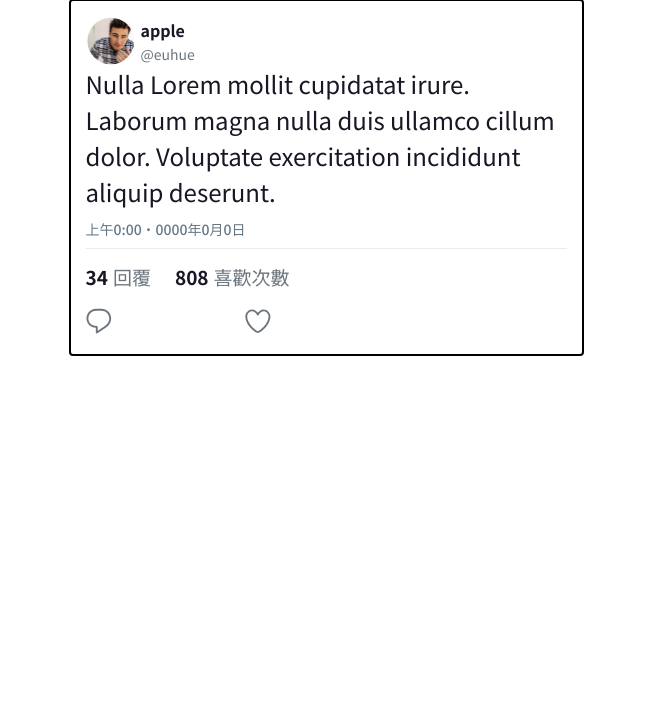
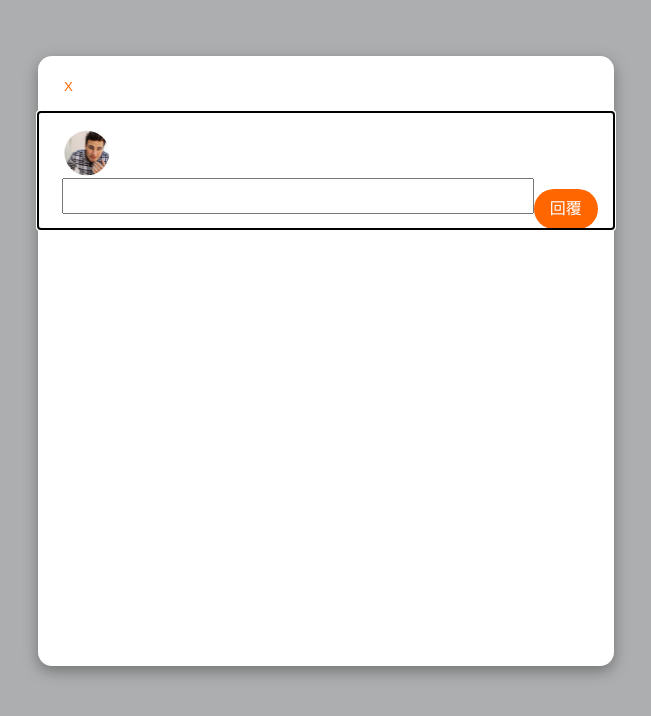
Before and after one commit to zebrrrra/twitter_challenge, a React (Create React App) app: page /login in a window 1280 px wide. Shown: the top 716 px of the page, without its empty margins (314-965 px from the left). Built offline with nearby package versions, Linux system fonts and the light colour scheme.

Commit message:
feat:add modal layout

```diff
--- a/src/App.jsx
+++ b/src/App.jsx
@@ -1,14 +1,14 @@
 import "./style/main.scss"
 import { BrowserRouter, Route, Routes } from 'react-router-dom';
 import { LoginPage, AdminLoginPage, RegisterPage, } from "./pages";
-import { MainTweet } from "./components";
+import { TweetModal } from "./components"
 
 function App() {
   return (
     <div className="App">
       <BrowserRouter>
         <Routes>
-          <Route path="login" element={<MainTweet />} />
+          <Route path="login" element={<TweetModal />} />
           <Route path="admin" element={<AdminLoginPage />} />
           <Route path="register" element={<RegisterPage />} />
 
--- /dev/null
+++ b/src/components/TweetModal/TweetModal.jsx
@@ -0,0 +1,28 @@
+import style from "./TweetModal.module.scss"
+
+// avatar會拿掉改成接props
+import avatar from '../../assets/icons/avatar.svg'
+
+
+const TweetModal = (onClose) => {
+
+  return (
+    <div className={style.background}>
+      <div className={style.container}>
+        <div className={style.buttonContainer}>
+          <button className={style.saveButton} onClick={() => onClose(false)}> X </button>
+        </div>
+        {/* 底下layout 未完成 */}
+        <div className={style.ContentContainer}>
+          <div className={`${style.avatarContainer} ${style.down}`}>
+            <img src={avatar} alt="avatar" />
+          </div>
+          <textarea style={{ resize: 'none', width: '88%' }}></textarea>
+          <button className={style.button}>回覆</button>
+        </div>
+      </div>
+    </div>
+  )
+}
+export default TweetModal
+// { resize: 'none', width: '528px', height: '300px' }
--- /dev/null
+++ b/src/components/TweetModal/TweetModal.module.scss
@@ -0,0 +1,94 @@
+@import"../../style/base.scss";
+
+.background {
+  width: 100%;
+  height: 100%;
+  background-color: rgba(51, 54, 56, 0.4);
+  position: fixed;
+  top: 0;
+  left: 0;
+  display: flex;
+  justify-content: center;
+  align-items: center;
+  overflow: auto;
+}
+
+.container {
+  width: 45%;
+  height: 610px;
+  position: fixed;
+  top: 56px;
+  left: 50%;
+  transform: translateX(-50%);
+  background-color: $background-color;
+  box-shadow: rgba(0, 0, 0, 0.35) 0px 5px 15px;
+  border-radius: 14px;
+}
+
+.buttonContainer {
+  width: 100%;
+  height: 56px;
+  text-align: left;
+  padding: 20px;
+
+
+  button {
+    color: $brand-color;
+  }
+}
+
+
+
+
+.ContentContainer {
+  width: 100%;
+  padding: 16px 16px 0 24px;
+  outline: auto;
+
+}
+
+
+.avatarContainer {
+  @include box(50, 50);
+  object-fit: cover;
+  border: 1px solid $background-color;
+  border-radius: 50%;
+
+}
+
+// 父親是ContentContainer，
+textarea {
+  width: 100%;
+  // width: 88%;
+}
+
+.button {
+  @include box(64, 40);
+  @include fontStyle(16, 400);
+  background: $brand-color;
+  border-radius: 50px;
+  line-height: 24px;
+  color: $background-color;
+}
+
+
+// .tweetText {
+//   border: none;
+//   height: 100%;
+//   width: 100%;
+//   line-height: normal;
+//   padding-top: 0;
+//   text-align: top;
+//   font-weight: 700;
+//   font-size: 18px;
+//   line-height: 18px;
+//   color: #6C757D;
+//   margin-bottom: 10px;
+
+//   input {
+//     height: 50px; //調整高度
+//     border: none;
+//     padding: 0;
+
+//   }
+// }
--- a/src/components/index.js
+++ b/src/components/index.js
@@ -2,4 +2,6 @@ import AuthInput from "./AuthInput/AuthInput";
 import UserInfo from "./UserInfo/UserInfo";
 import MainTweet from "./MainTweet/MainTweet";
 import ReplyModal from "./ReplyModal/ReplyModal";
-export { AuthInput, UserInfo, MainTweet, ReplyModal }
+import TweetModal from "./TweetModal/TweetModal"
+
+export { AuthInput, UserInfo, MainTweet, ReplyModal, TweetModal }
```
